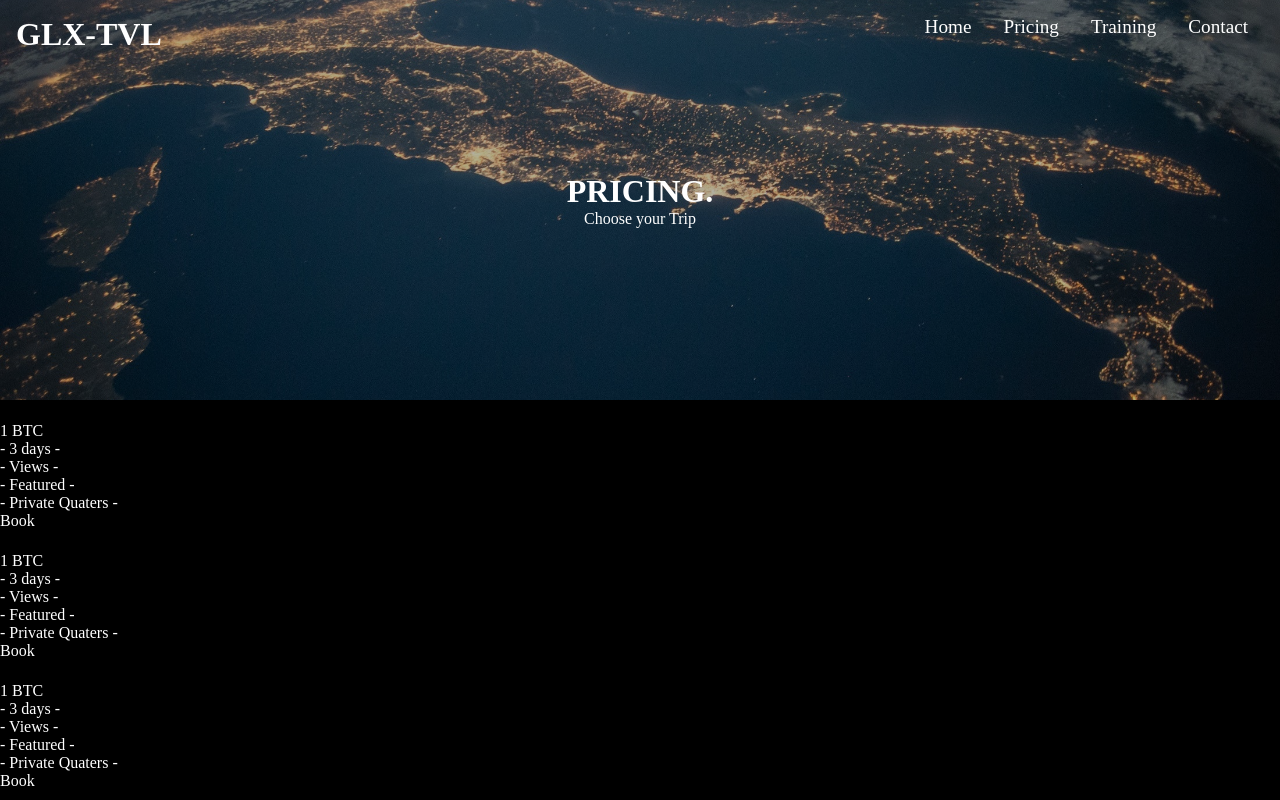
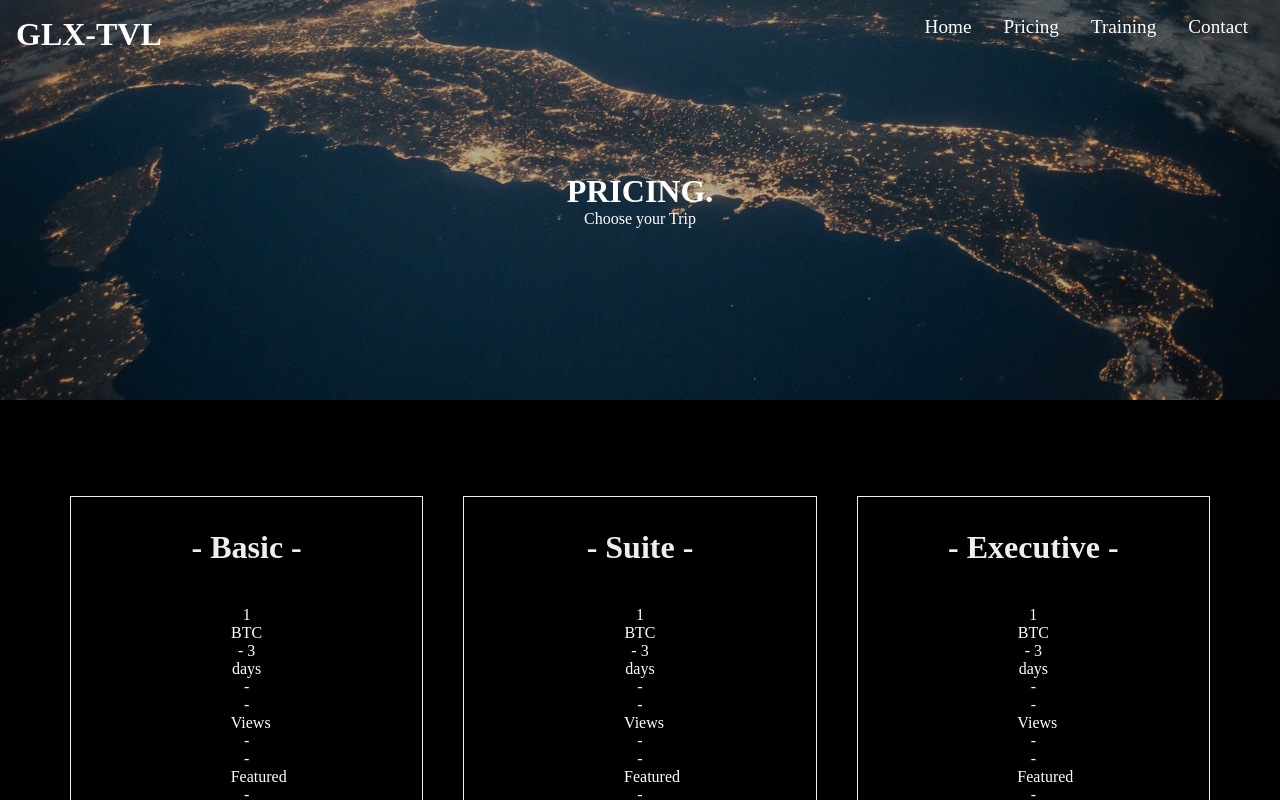
Before and after one commit to mwaurajr/Galaxy-Travel, a React (Create React App) app: page /pricing in a window 1280 px wide. Shown: the top 800 px of the page. Built offline with nearby package versions, Linux system fonts and the light colour scheme.

Commit message:
styledpricing card

```diff
--- a/src/components/PricingCard.css
+++ b/src/components/PricingCard.css
@@ -0,0 +1,40 @@
+.pricing{
+    width: 100%;
+    padding: 6rem 1rem;
+    background-color: #000;
+}
+
+.card-container{
+    max-width: 1140px;
+    margin: auto;
+    display: grid;
+    grid-gap: 40px;
+    grid-template-columns: repeat(3, 1fr);
+}
+
+.card-container .card{
+    border: 1px solid #eee;
+    color: #eee;
+}
+
+.card{
+    text-align: center;
+    padding: 1rem;
+}
+
+.card:hover{
+    background-color: #141414;
+}
+
+.card h3{
+    font-size: 2rem;
+    padding: 1rem;
+
+}
+
+.card .bar {
+    width: 10%;
+    border-bottom: 1px solid #eee;
+    margin: 1.5rem auto;
+    display: block ;
+}
```
